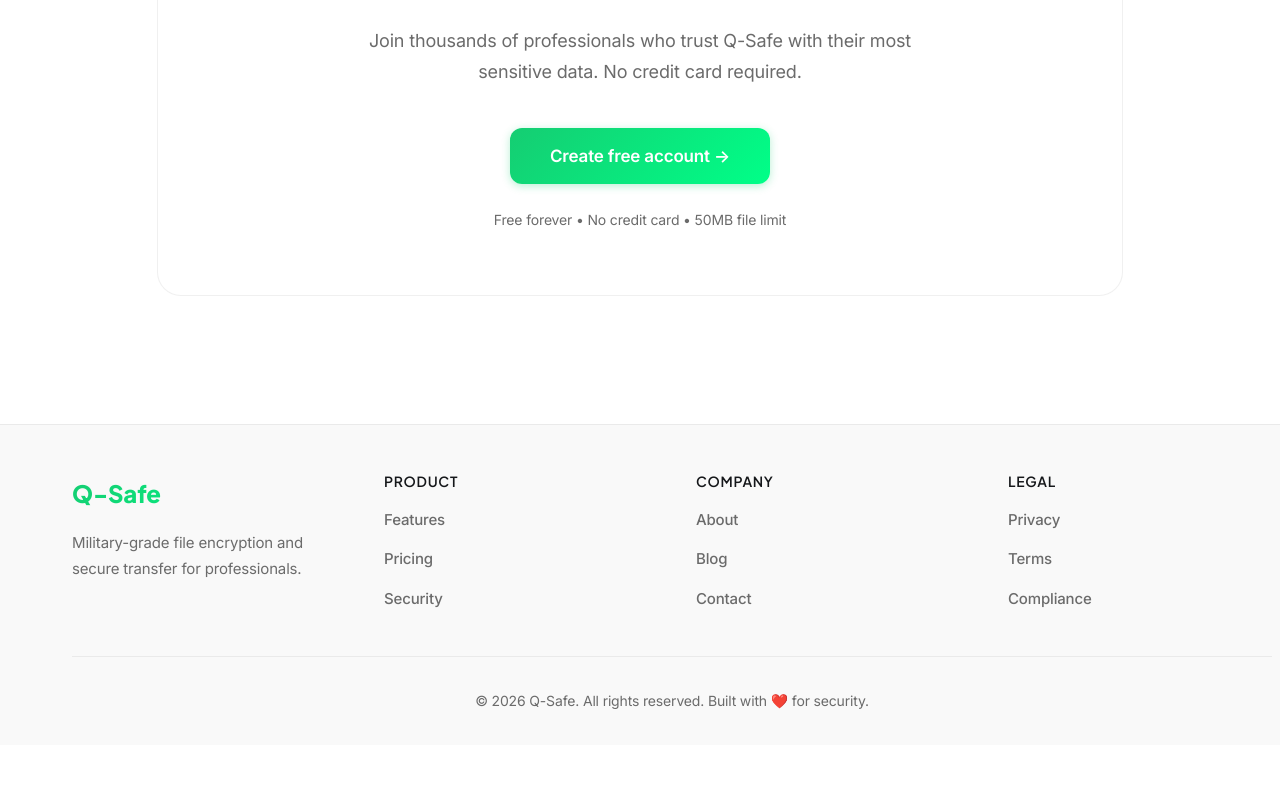
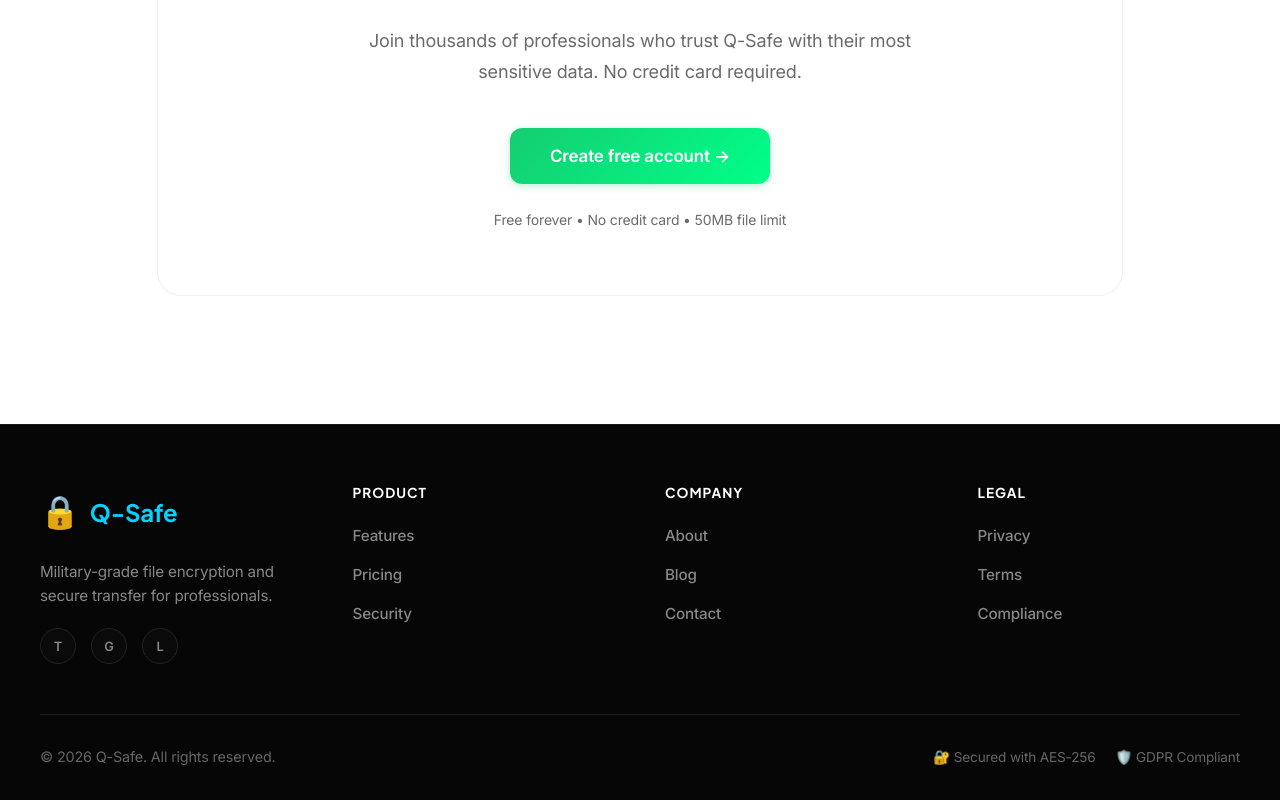
Before and after one commit to somesh78/Q-Safe, a React (Create React App) app in the folder frontend/: page / in a window 1280 px wide. Shown: the part 4079-4879 px from the top of the page. Before the commit the page ends 4824 px from the top, so only its background shows below. Built offline with nearby package versions, Linux system fonts and the light colour scheme.

Commit message:
Fix: Replace Landing page inline footer with Footer component - enables navigation to company pages

```diff
--- a/frontend/src/pages/Landing.jsx
+++ b/frontend/src/pages/Landing.jsx
@@ -1,6 +1,7 @@
 
 import { useNavigate } from "react-router-dom";
 import Header from "../components/Header";
+import Footer from "../components/Footer";
 
 export default function Landing() {
     const navigate = useNavigate();
@@ -401,98 +402,7 @@ export default function Landing() {
                 </section>
             </main>
 
-            {/* Footer */}
-            <footer style={{
-                width: '100%',
-                padding: '3rem 2rem 2rem',
-                borderTop: '1px solid var(--border-color)',
-                background: 'var(--bg-secondary)'
-            }}>
-                <div style={{
-                    maxWidth: '1200px',
-                    margin: '0 auto',
-                    display: 'grid',
-                    gridTemplateColumns: 'repeat(auto-fit, minmax(200px, 1fr))',
-                    gap: '3rem',
-                    marginBottom: '2rem'
-                }}>
-                    <div>
-                        <div style={{
-                            fontSize: '1.5rem',
-                            fontWeight: '800',
-                            fontFamily: 'var(--font-display)',
-                            background: 'var(--accent-gradient)',
-                            WebkitBackgroundClip: 'text',
-                            WebkitTextFillColor: 'transparent',
-                            marginBottom: '1rem'
-                        }}>
-                            Q-Safe
-                        </div>
-                        <p style={{ fontSize: '0.9375rem', color: 'var(--text-secondary)', lineHeight: '1.7' }}>
-                            Military-grade file encryption and secure transfer for professionals.
-                        </p>
-                    </div>
-                    <div>
-                        <h4 style={{ fontSize: '0.875rem', fontWeight: '600', marginBottom: '1rem', textTransform: 'uppercase', letterSpacing: '0.05em' }}>
-                            Product
-                        </h4>
-                        <ul style={{ listStyle: 'none', padding: 0, margin: 0 }}>
-                            <li style={{ marginBottom: '0.75rem' }}>
-                                <a href="#features" style={{ fontSize: '0.9375rem', color: 'var(--text-secondary)' }}>Features</a>
-                            </li>
-                            <li style={{ marginBottom: '0.75rem' }}>
-                                <a href="#" style={{ fontSize: '0.9375rem', color: 'var(--text-secondary)' }}>Pricing</a>
-                            </li>
-                            <li style={{ marginBottom: '0.75rem' }}>
-                                <a href="#" style={{ fontSize: '0.9375rem', color: 'var(--text-secondary)' }}>Security</a>
-                            </li>
-                        </ul>
-                    </div>
-                    <div>
-                        <h4 style={{ fontSize: '0.875rem', fontWeight: '600', marginBottom: '1rem', textTransform: 'uppercase', letterSpacing: '0.05em' }}>
-                            Company
-                        </h4>
-                        <ul style={{ listStyle: 'none', padding: 0, margin: 0 }}>
-                            <li style={{ marginBottom: '0.75rem' }}>
-                                <a href="#" style={{ fontSize: '0.9375rem', color: 'var(--text-secondary)' }}>About</a>
-                            </li>
-                            <li style={{ marginBottom: '0.75rem' }}>
-                                <a href="#" style={{ fontSize: '0.9375rem', color: 'var(--text-secondary)' }}>Blog</a>
-                            </li>
-                            <li style={{ marginBottom: '0.75rem' }}>
-                                <a href="#" style={{ fontSize: '0.9375rem', color: 'var(--text-secondary)' }}>Contact</a>
-                            </li>
-                        </ul>
-                    </div>
-                    <div>
-                        <h4 style={{ fontSize: '0.875rem', fontWeight: '600', marginBottom: '1rem', textTransform: 'uppercase', letterSpacing: '0.05em' }}>
-                            Legal
-                        </h4>
-                        <ul style={{ listStyle: 'none', padding: 0, margin: 0 }}>
-                            <li style={{ marginBottom: '0.75rem' }}>
-                                <a href="#" style={{ fontSize: '0.9375rem', color: 'var(--text-secondary)' }}>Privacy</a>
-                            </li>
-                            <li style={{ marginBottom: '0.75rem' }}>
-                                <a href="#" style={{ fontSize: '0.9375rem', color: 'var(--text-secondary)' }}>Terms</a>
-                            </li>
-                            <li style={{ marginBottom: '0.75rem' }}>
-                                <a href="#" style={{ fontSize: '0.9375rem', color: 'var(--text-secondary)' }}>Compliance</a>
-                            </li>
-                        </ul>
-                    </div>
-                </div>
-                <div style={{
-                    maxWidth: '1200px',
-                    margin: '0 auto',
-                    paddingTop: '2rem',
-                    borderTop: '1px solid var(--border-color)',
-                    textAlign: 'center',
-                    fontSize: '0.875rem',
-                    color: 'var(--text-secondary)'
-                }}>
-                    © 2026 Q-Safe. All rights reserved. Built with ❤️ for security.
-                </div>
-            </footer>
+            <Footer />
         </div>
     );
 }
```
